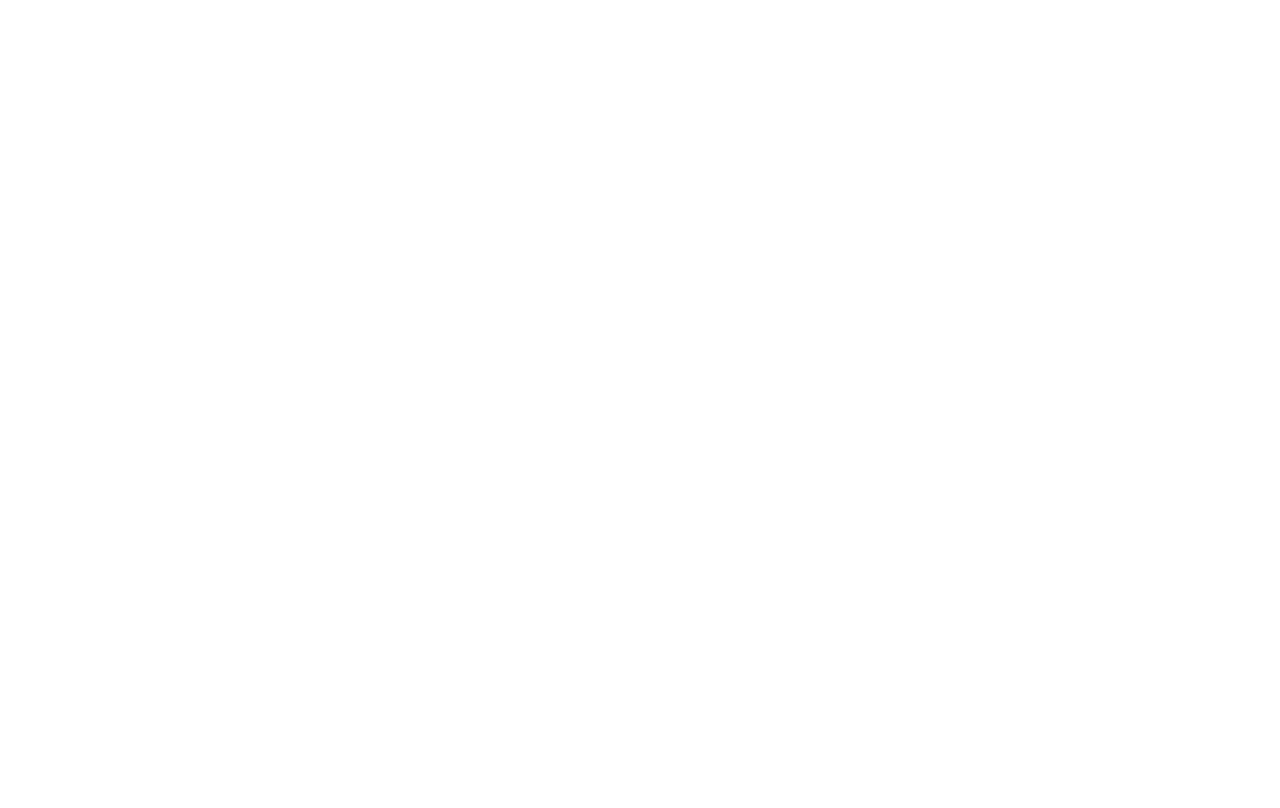
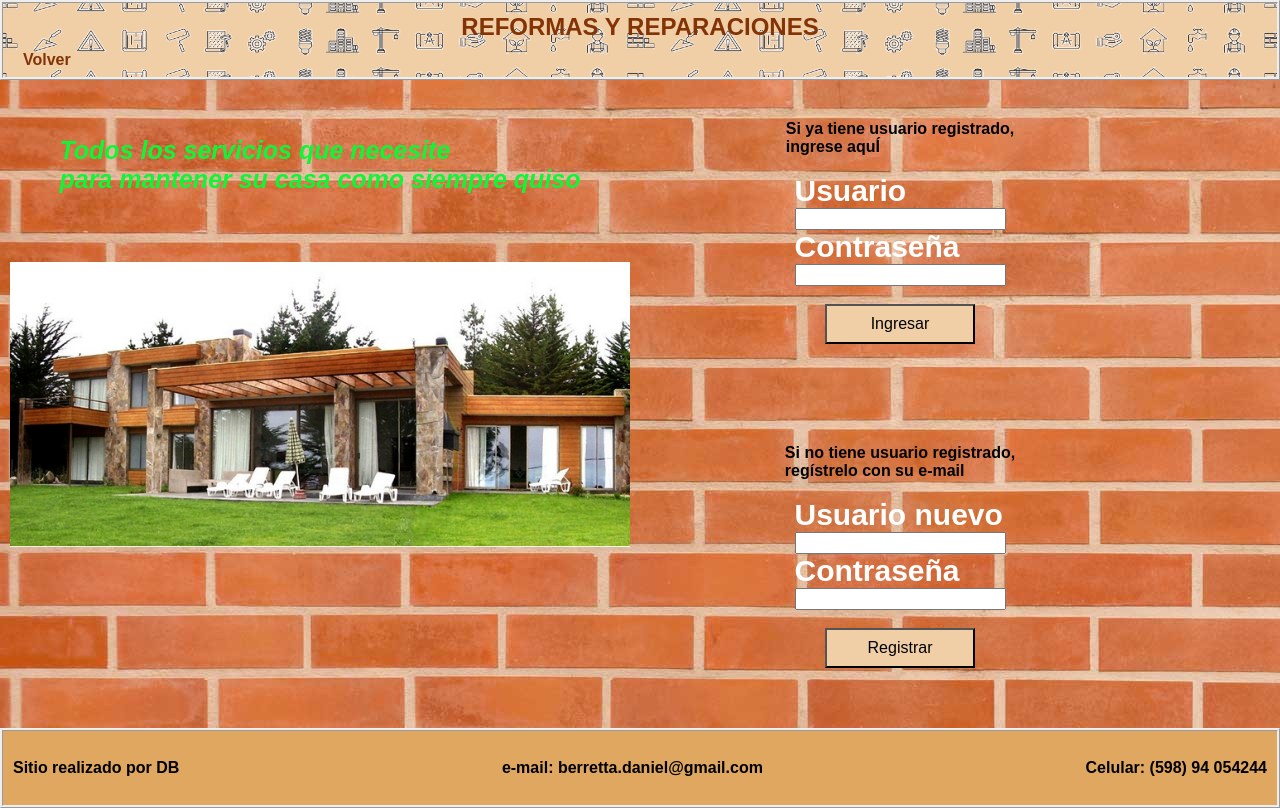
Before and after one commit to berrettadaniel/SenpaiEntrega2, a React (Create React App) app: page /login in a window 1280 px wide. Before the commit this address had no page. Built offline with nearby package versions, Linux system fonts and the light colour scheme.

Commit message:
LoginPage - con ERRORES

```diff
--- a/src/App.jsx
+++ b/src/App.jsx
@@ -1,12 +1,14 @@
 import { Route, Routes, Link } from 'react-router-dom';
 import { IndexPage } from './components/pages/IndexPage';
 import { OfrecemosPage } from './components/pages/OfrecemosPage';
+import { LoginPage } from './components/pages/LoginPage';
 
 export function App() {
     return (
         <Routes>
             <Route path="/" element={<IndexPage />} />
             <Route path="ofrecemos" element={<OfrecemosPage />} />
+            <Route path="login" element={<LoginPage />} />
         </Routes>
     );
 }
--- a/src/components/pages/LoginPage.jsx
+++ b/src/components/pages/LoginPage.jsx
@@ -0,0 +1,62 @@
+import '../../assets/styles/styleLogin.css';
+import { Header } from '../common/Header';
+import { Footer } from '../common/Footer';
+import { BannerSitio } from '../common/BannerSitio';
+
+export function LoginPage() {
+    return (
+        <>
+            <Header titulo = "REFORMAS Y REPARACIONES"
+                opcion1 = "Volver"
+                opcion2 = ""
+                opcion3 = "" />
+
+            <div className="gridContainer">
+
+                {/* Parte izquierda del grid */}
+                <BannerSitio />
+
+                {/* Parte derecha superior del grid */}
+                <form className="LoginUsuario">
+                    <h3>Si ya tiene usuario registrado,<br/>ingrese aquÍ</h3>
+                    <br/>
+
+                    <div>
+                        <h2>Usuario</h2>
+                        <input type="text" name="User" />
+                    </div>
+
+                    <div>
+                        <h2>Contraseña</h2>
+                        <input type="text" name="Pswd" />
+                    </div>
+                    <br/>
+
+                    <button>Ingresar</button>
+                </form>
+
+                {/* Parte derecha inferior del grid */}
+                <form className="RegistrarUsuario">
+                    <h3>Si no tiene usuario registrado,<br/>regístrelo con su e-mail</h3>
+                    <br/>
+
+                    <div>
+                        <h2>Usuario nuevo</h2>
+                        <input type="text" name="User"/>
+                    </div>
+
+                    <div>
+                        <h2>Contraseña</h2>
+                        <input type="text" name="Pswd"/>
+                    </div>
+                    <br/>
+
+                    <button>Registrar</button>
+                </form>
+
+                <Footer />
+
+            </div>
+        </>
+    )
+}
```
Also changed, not shown: public/index.html (line endings or trailing spaces).
